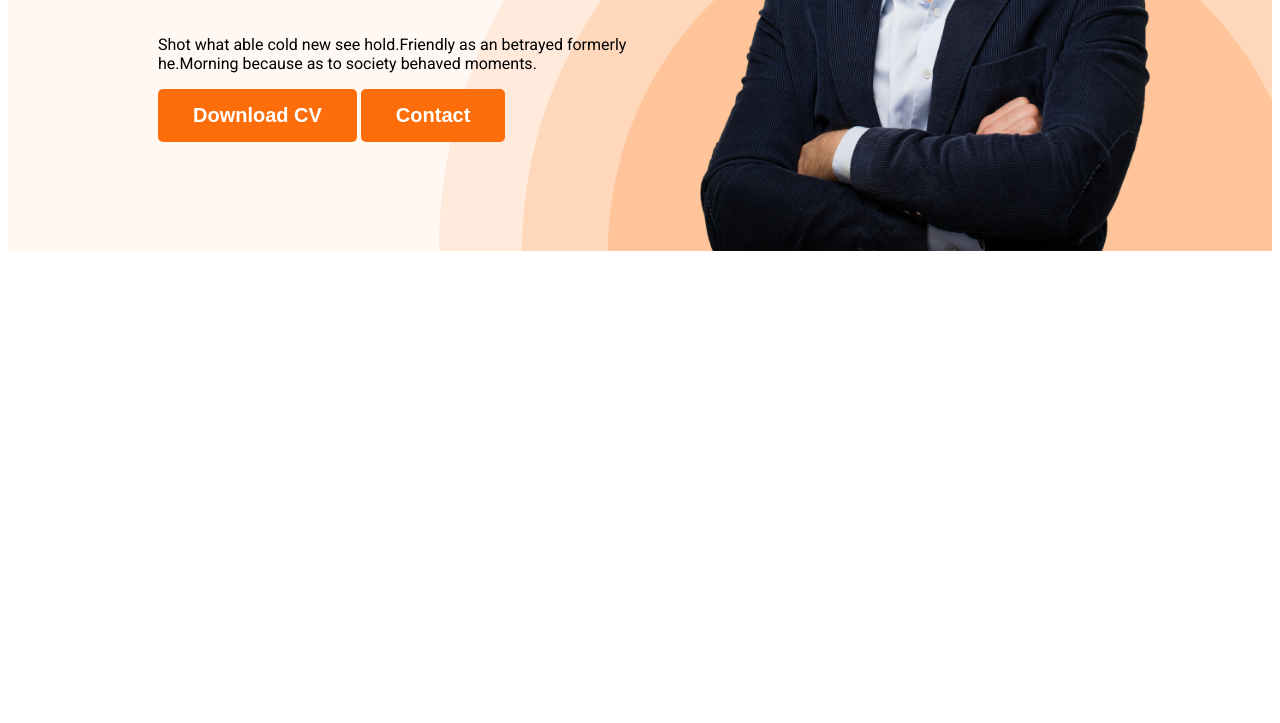
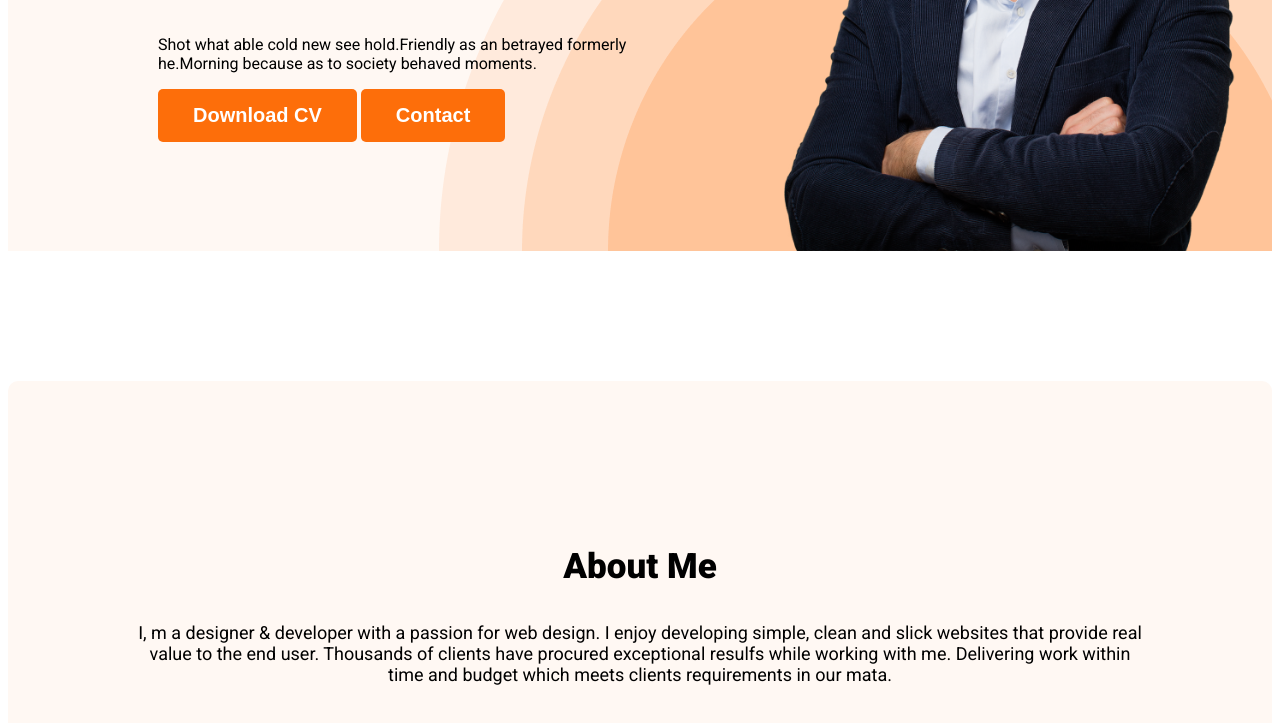
Before and after one commit to rahimul12/my-portfolio, a plain HTML site: page index.html in a window 1280 px wide. Shown: the part 509-1232 px from the top of the page. Before the commit the page ends 800 px from the top, so only its background shows below. Drawn offline with Linux system fonts and the light colour scheme.

Commit message:
About added

```diff
--- a/index.html
+++ b/index.html
@@ -27,9 +27,10 @@
         </nav>
         <div class="banner">
             <div class="banner-content">
-            <h3 class="banner-greeting">Hi, I  am</h3>
+                <h3 class="banner-greeting">Hi, I am</h3>
                 <h1 class="banner-tiltle">Mary Hardy</h1>
-            <p class="banner-description">Shot what able cold new see hold.Friendly as an betrayed formerly he.Morning because as to society behaved moments.</p>
+                <p class="banner-description">Shot what able cold new see hold.Friendly as an betrayed formerly
+                    he.Morning because as to society behaved moments.</p>
                 <button class="btn-primary">Download CV</button>
                 <button class="btn-primary">Contact</button>
             </div>
@@ -38,7 +39,13 @@
     </header>
 
     <main>
-
+        <section class="about">
+            <h3 class="section-title">About Me</h3>
+            <p class="section-description">I, m a designer & developer with a passion for web design. I enjoy developing
+                simple, clean and slick websites that provide real value to the end user. Thousands of clients have
+                procured exceptional resulfs while working with me. Delivering work within time and budget which meets
+                clients requirements in our mata.</p>
+        </section>
     </main>
     <footer>
 
--- a/styles/portfoilo.css
+++ b/styles/portfoilo.css
@@ -60,32 +60,36 @@ nav a {
 }
 
 /* header related style */
-.header{
+.header {
     background-color: #FFF8F3;
     background-image: url('../images/header_bg.png');
     background-repeat: no-repeat;
     background-position: bottom right;
 
 }
-.banner{
+
+.banner {
     padding: 30px 30px 0px 150px;
     display: flex;
     align-items: center;
+    justify-content: space-between;
+
 }
-.banner-content{
+
+.banner-content {
     max-width: 500px;
-    justify-content: space-between;
 }
 
 
 
 
-.banner .profile{
+.banner .profile {
     width: 500px;
 }
-.banner-greeting{
+
+.banner-greeting {
     font-size: 45px;
-    color:#474747;
+    color: #474747;
     margin-top: 0;
 }
 
@@ -95,3 +99,30 @@ nav a {
     margin-top: 5px;
     margin-top: 20px;
 }
+
+
+
+
+/* Main Section Styles */
+.about {
+    padding: 130px;
+    border-radius: 10px;
+    background: #FFF8F3;
+    margin: 130px 0px;
+}
+.section-description{
+    color: var #757575;
+text-align: center;
+font-size: 18px;
+
+
+}
+
+/* About section styles */
+.section-title {
+    color: var #181818;
+    text-align: center;
+    font-size: 35px;
+    font-weight: 700;
+
+}
```
Lines whose indentation alone changed are shown as unchanged.
